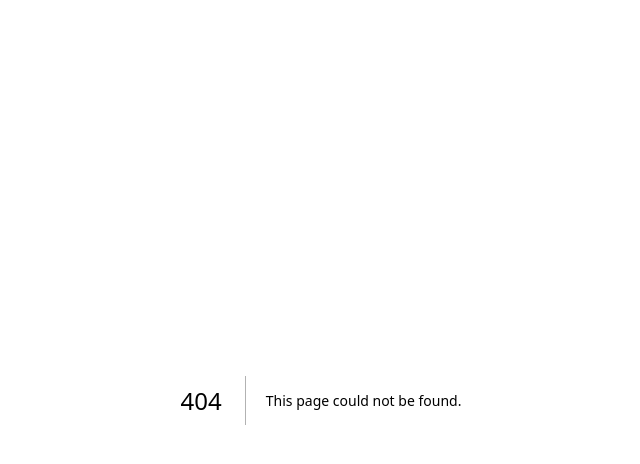
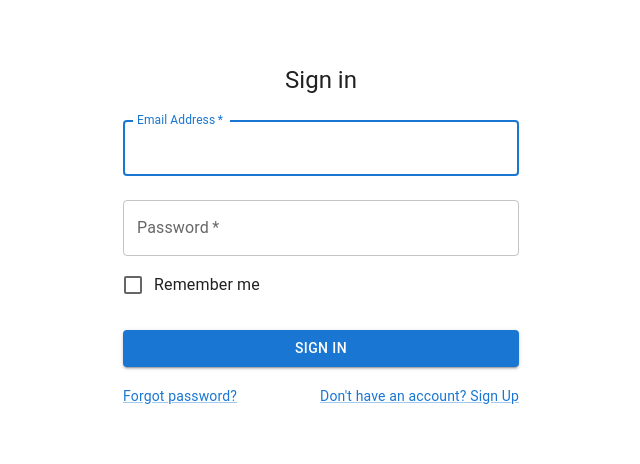
Before and after one commit to EliuPC93/calculator, a Next.js app: page /login in a window 1280 px wide. Before the commit this address had no page. Shown: the top 464 px of the page, without its empty margins (319-959 px from the left). Built offline with nearby package versions, Linux system fonts and the light colour scheme.

Commit message:
added login page

```diff
--- a/src/app/globals.css
+++ b/src/app/globals.css
@@ -40,39 +40,6 @@
   --card-border-rgb: 131, 134, 135;
 }
 
-@media (prefers-color-scheme: dark) {
-  :root {
-    --foreground-rgb: 255, 255, 255;
-    --background-start-rgb: 0, 0, 0;
-    --background-end-rgb: 0, 0, 0;
-
-    --primary-glow: radial-gradient(rgba(1, 65, 255, 0.4), rgba(1, 65, 255, 0));
-    --secondary-glow: linear-gradient(
-      to bottom right,
-      rgba(1, 65, 255, 0),
-      rgba(1, 65, 255, 0),
-      rgba(1, 65, 255, 0.3)
-    );
-
-    --tile-start-rgb: 2, 13, 46;
-    --tile-end-rgb: 2, 5, 19;
-    --tile-border: conic-gradient(
-      #ffffff80,
-      #ffffff40,
-      #ffffff30,
-      #ffffff20,
-      #ffffff10,
-      #ffffff10,
-      #ffffff80
-    );
-
-    --callout-rgb: 20, 20, 20;
-    --callout-border-rgb: 108, 108, 108;
-    --card-rgb: 100, 100, 100;
-    --card-border-rgb: 200, 200, 200;
-  }
-}
-
 * {
   box-sizing: border-box;
   padding: 0;
@@ -83,6 +50,7 @@
 body {
   max-width: 100vw;
   overflow-x: hidden;
+  height: 100%;
 }
 
 body {
--- /dev/null
+++ b/src/app/login/page.tsx
@@ -0,0 +1,89 @@
+"use client"
+
+import * as React from 'react';
+import Button from '@mui/material/Button';
+import CssBaseline from '@mui/material/CssBaseline';
+import TextField from '@mui/material/TextField';
+import FormControlLabel from '@mui/material/FormControlLabel';
+import Checkbox from '@mui/material/Checkbox';
+import Link from '@mui/material/Link';
+import Grid from '@mui/material/Grid';
+import Box from '@mui/material/Box';
+import Typography from '@mui/material/Typography';
+import Container from '@mui/material/Container';
+
+export default function Login() {
+  const handleSubmit = (event: React.FormEvent<HTMLFormElement>) => {
+    event.preventDefault();
+    const data = new FormData(event.currentTarget);
+    console.log({
+      email: data.get('email'),
+      password: data.get('password'),
+    });
+  };
+
+  return (
+      <Container component="main" maxWidth="xs">
+        <CssBaseline />
+        <Box
+          sx={{
+            marginTop: 8,
+            display: 'flex',
+            flexDirection: 'column',
+            alignItems: 'center',
+          }}
+        >
+
+          <Typography component="h1" variant="h5">
+            Sign in
+          </Typography>
+          <Box component="form" onSubmit={handleSubmit} noValidate sx={{ mt: 1 }}>
+            <TextField
+              margin="normal"
+              required
+              fullWidth
+              id="email"
+              label="Email Address"
+              name="email"
+              autoComplete="email"
+              autoFocus
+            />
+            <TextField
+              margin="normal"
+              required
+              fullWidth
+              name="password"
+              label="Password"
+              type="password"
+              id="password"
+              autoComplete="current-password"
+            />
+            <FormControlLabel
+              control={<Checkbox value="remember" color="primary" />}
+              label="Remember me"
+            />
+            <Button
+              type="submit"
+              fullWidth
+              variant="contained"
+              sx={{ mt: 3, mb: 2 }}
+            >
+              Sign In
+            </Button>
+            <Grid container>
+              <Grid item xs>
+                <Link href="#" variant="body2">
+                  Forgot password?
+                </Link>
+              </Grid>
+              <Grid item>
+                <Link href="#" variant="body2">
+                  {"Don't have an account? Sign Up"}
+                </Link>
+              </Grid>
+            </Grid>
+          </Box>
+        </Box>
+      </Container>
+  );
+}
```
Also changed, not shown: package.json (+7 -4 lines), 1 other file (tests, documents, lock files or other folders).
